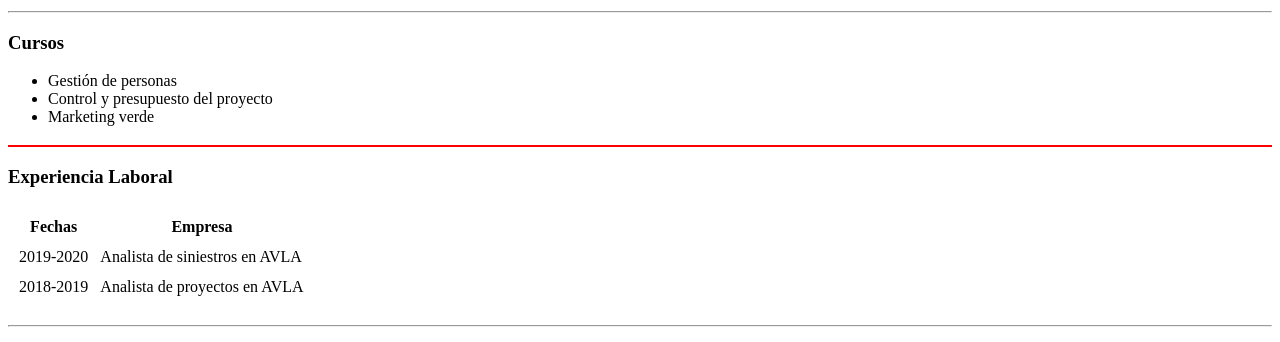
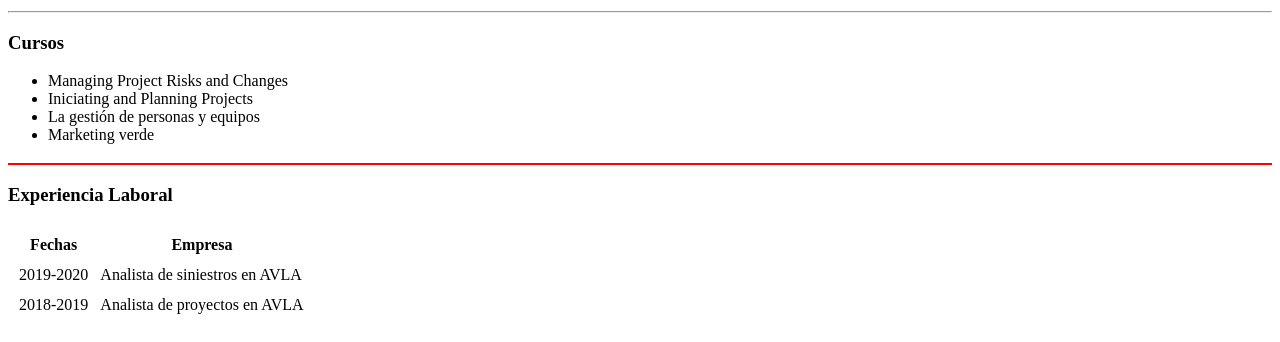
Before and after one commit to PaulaAedo/CV, a plain HTML site: page index.html in a window 1280 px wide. Shown: the part 445-787 px from the top of the page. Drawn offline with Linux system fonts and the light colour scheme.

Commit message:
Update index.html

```diff
--- a/index.html
+++ b/index.html
@@ -23,8 +23,9 @@
     <p>Cursos</p>
   </h3>
   <ul>
-    <li>Gestión de personas</li>
-    <li>Control y presupuesto del proyecto</li>
+    <li>Managing Project Risks and Changes</li>
+    <li>Iniciating and Planning Projects</li>
+    <li>La gestión de personas y equipos</li>
     <li>Marketing verde</li>
   </ul>
   <h3>
```
